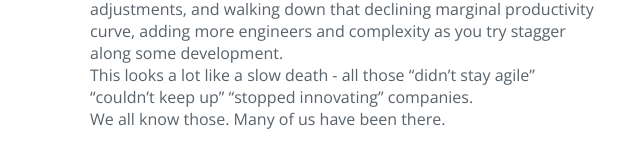
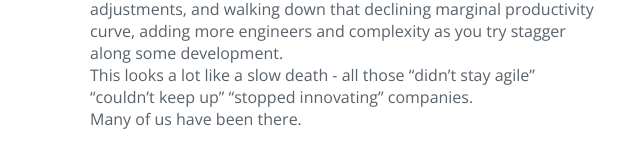
Before and after one commit to bufferapp/buffer-talks, a Jekyll site: the page built from slides/migrating-with-atomic-design-2.md, in a window 1280 px wide. Shown: the part 2035-2178 px from the top of the page, without its empty margins (318-958 px from the left). Built offline with Jekyll 4.4.1, drawn with Linux system fonts in a browser that asks for light colours; our own code applies the rules of GitHub Pages for plain Markdown files.

Commit message:
more inclusive wordign

```diff
--- a/slides/migrating-with-atomic-design-2.md
+++ b/slides/migrating-with-atomic-design-2.md
@@ -59,4 +59,4 @@ class: segue
 - Everyone knows the eBay story. No one knows the stories of the companies that never came out the other side of the mythical rewrite unless you go to failcon a lot.
 - That leaves the other option: keep hacking away, making small adjustments, and walking down that declining marginal productivity curve, adding more engineers and complexity as you try stagger along some development.
 - This looks a lot like a slow death - all those “didn’t stay agile” “couldn’t keep up” “stopped innovating” companies.
-- We all know those. Many of us have been there.
+- Many of us have been there.
```
